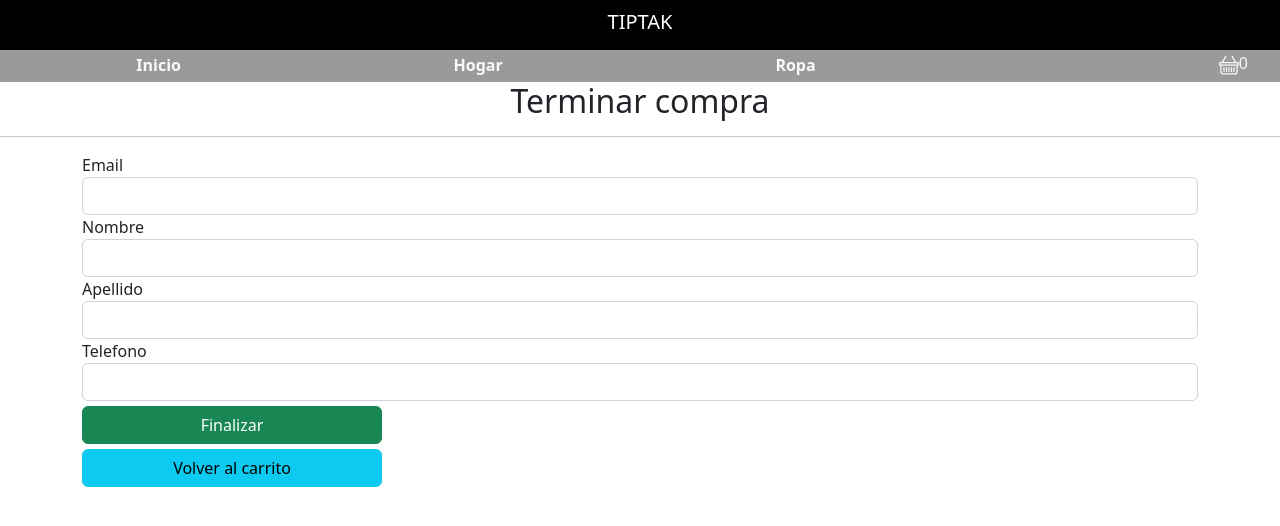
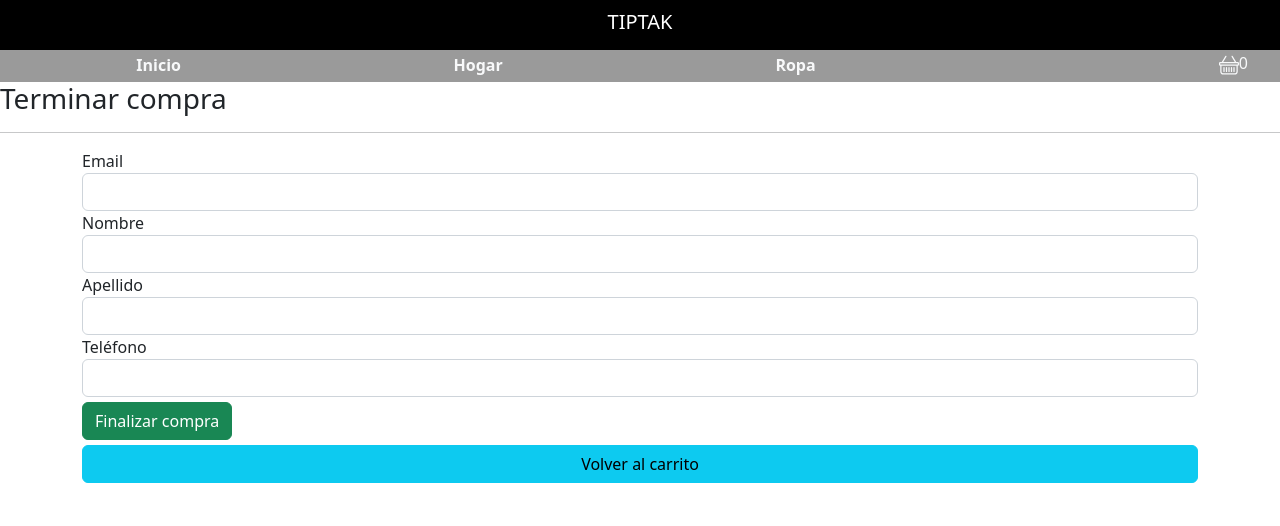
Before and after one commit to rodrilongo/React-App, a React (Create React App) app: page /checkout in a window 1280 px wide. Shown: the top 526 px of the page. Built offline with nearby package versions, Linux system fonts and the light colour scheme.

Commit message:
Modificaciones del checkout

```diff
--- a/package.json
+++ b/package.json
@@ -15,6 +15,7 @@
     "react-icons": "^4.8.0",
     "react-router-dom": "^6.10.0",
     "react-scripts": "5.0.1",
+    "sweetalert2": "^11.7.5",
     "web-vitals": "^2.1.4"
   },
   "scripts": {
--- a/src/components/Checkout/Checkout.jsx
+++ b/src/components/Checkout/Checkout.jsx
@@ -1,8 +1,14 @@
-import React, { useState } from 'react'
+import React, { useState, useContext } from 'react'
+import { CartContext } from '../context/CartContext'
 import { Link } from 'react-router-dom'
-
+import Swal from 'sweetalert2'
+import { getFirestore } from '../../firebase/config'
+import firebase from "firebase"
+import 'firebase/firestore'
 
 export const Checkout = () => {
+
+  const { carrito, precioTotal, vaciarCarrito } = useContext(CartContext)
 
 
   const [email, setEmail] = useState("")
@@ -13,41 +19,93 @@ export const Checkout = () => {
 
   const [telefono, setTelefono] = useState("")
 
+  const handleSubmit = (e) => {
 
-  const handleSubmit = (e) => {
-    e.preventDeFault()
+    e.preventDefault()
+
+    console.log("Email:", email)
+    console.log("Nombre:", nombre)
+    console.log("Apellido:", apellido)
+    console.log("Teléfono:", telefono)
+
+    const orden = {
+      buyer: {
+        email,
+        nombre,
+        apellido,
+        telefono
+      },
+      item: carrito,
+      total_price: precioTotal(),
+      data: firebase.firestore.Timestamp.fromDate(new Date())
+    }
+
+    // Hacemos funcion para enviar la orden a firebase
+    const db = getFirestore()
+
+    const ordenes = db.collection('ordenes')
+
+
+    // Cuando usamos add lo que hacemos, sumamos una nueva orden a la colección antes creada
+    ordenes.add(orden)
+      .then((res) => {
+        Swal.fire({
+          icon: 'success',
+          title: 'Su compra fue realizada con éxitos',
+          text: `Guarde su numero de compra: ${res.id}`,
+          willClose: () => {
+            vaciarCarrito()
+          }
+        })
+      })
+      .finally(() => {
+        console.log('Operacion realizada con exito')
+      })
+
+    // Actualizamos la cantidad en la base de datos
+
+    // Con forEach re corremos toda la colección de la base de datos
+
+    carrito.forEach((item) => {
+      const docRef = db.collection('productos').doc(item.id)
+
+      docRef.get()
+        .then((doc) => {
+          docRef.update({
+            stock: doc.data().stock - item.counter
+          })
+        })
+    })
   }
 
 
   return (
     <div>
-       <h2> Terminar compra </h2>
-       <hr />
 
-       <form onSubmit={handleSubmit} className='container mt-3'>
+      <h3>Terminar compra</h3>
+      <hr />
 
-        <div className="form-group"> <label htmlFor="email">Email</label>
-            <input type="text" className="form-control" onChange={(e) => setEmail(e.target.value)} value={email}/>
+      <form onSubmit={handleSubmit} className='container mt-3'>
+
+        <div className="form-group">
+          <label htmlFor="email">Email</label>
+          <input type="text" className="form-control" onChange={(e) => setEmail(e.target.value)} value={email} />
         </div>
-        <div className="form-group"> <label htmlFor="nombre">Nombre</label>
-            <input type="text" className="form-control" onChange={(e) => setNombre(e.target.value)} value={nombre}/>
+        <div className="form-group">
+          <label htmlFor="nombre">Nombre</label>
+          <input type="text" className="form-control" onChange={(e) => setNombre(e.target.value)} value={nombre} />
         </div>
-        <div className="form-group"> <label htmlFor="apellido">Apellido</label>
-            <input type="text" className="form-control" onChange={(e) => setApellido(e.target.value)} value={apellido}/>
+        <div className="form-group">
+          <label htmlFor="apellido">Apellido</label>
+          <input type="text" className="form-control" onChange={(e) => setApellido(e.target.value)} value={apellido} />
         </div>
-        <div className="form-group"><label htmlFor="telefono">Telefono</label>
-            <input type="text" className="form-control" onChange={(e) => setTelefono(e.target.value)} value={telefono}/>
+        <div className="form-group">
+          <label htmlFor="telefono">Teléfono</label>
+          <input type="text" className="form-control" onChange={(e) => setTelefono(e.target.value)} value={telefono} />
         </div>
-
-
-        <div className='botones'>
-        <button type='submit' className='btn btn-success'>Finalizar</button>
+        <button type='submit' className='btn btn-success'>Finalizar compra</button>
         <Link to='/cart' className='btn btn-info'>Volver al carrito</Link>
-        </div>
-
-
-       </form>
-
+      </form>
 
     </div>
   )
```
Also changed, not shown: 1 other file (tests, documents, lock files or other folders).
